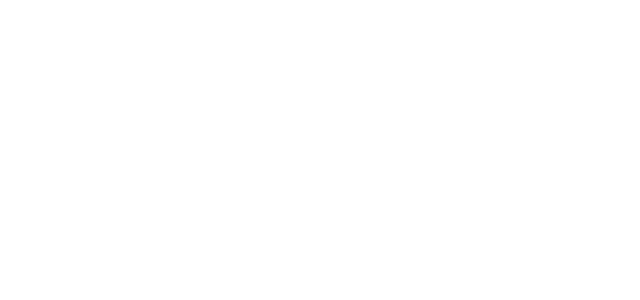
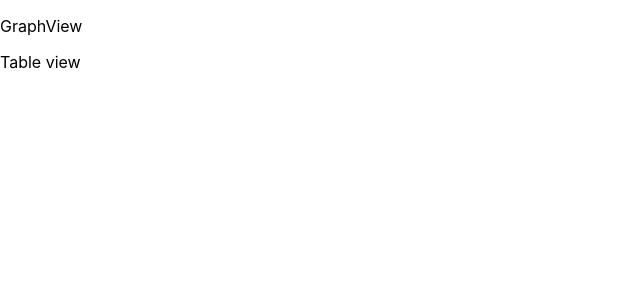
Before and after one commit to pioneers/piedash, a React (Create React App) app: page / in a window 1280 px wide. Shown: the top 300 px of the page, without its empty margins (0-640 px from the left). Built offline with nearby package versions, Linux system fonts and the light colour scheme.

Commit message:
add skeletons of components

```diff
--- a/src/App.js
+++ b/src/App.js
@@ -1,10 +1,22 @@
-import logo from './logo.svg';
-import './App.css';
+import React from 'react';
+import GraphView from './GraphView/GraphView';
+import TableView from './TableView/TableView';
+import testData from './testData';
 
+import { Container, Row, Col } from 'react-bootstrap';
 function App() {
   return (
     <div className="App">
-
+      <Container>
+        <Row>
+          <Col lg className="graphView">
+            <GraphView data={testData} />
+          </Col>
+          <Col lg className="tableView">
+            <TableView data={testData} />
+          </Col>
+        </Row>
+      </Container>
     </div>
   );
 }
--- a/src/GraphView/GraphView.jsx
+++ b/src/GraphView/GraphView.jsx
@@ -1,5 +1,5 @@
 import React from 'react';
 
-export default function GraphView {
-    return <h1>GraphView</h1>
+export default function GraphView() {
+    return <p>GraphView</p>
 }
--- /dev/null
+++ b/src/data/testData.js
@@ -0,0 +1,31 @@
+class Peripheral {
+    constructor(uid, name) {
+        // type
+        this.uid = uid;
+        this.name = name;
+        this.params = {};
+    }
+}
+
+/*
+class Motor extends Peripheral {
+    constructor(uid, name, velocity, dc) {
+        super(uid, name);
+        this.params = {
+            'velocity': velocity,
+            'dc': dc,
+        }
+    }
+}
+
+class SensorArray extends Peripheral {
+    constructor(uid, name, sensors) {
+        super(uid, name);
+        this.params = {
+            'velocity': velocity,
+            'dc': dc,
+        }
+    }
+}*/
+
+// Generate peripherals with random parameter data
```
Also changed, not shown: 1 other file (tests, documents, lock files or other folders).
